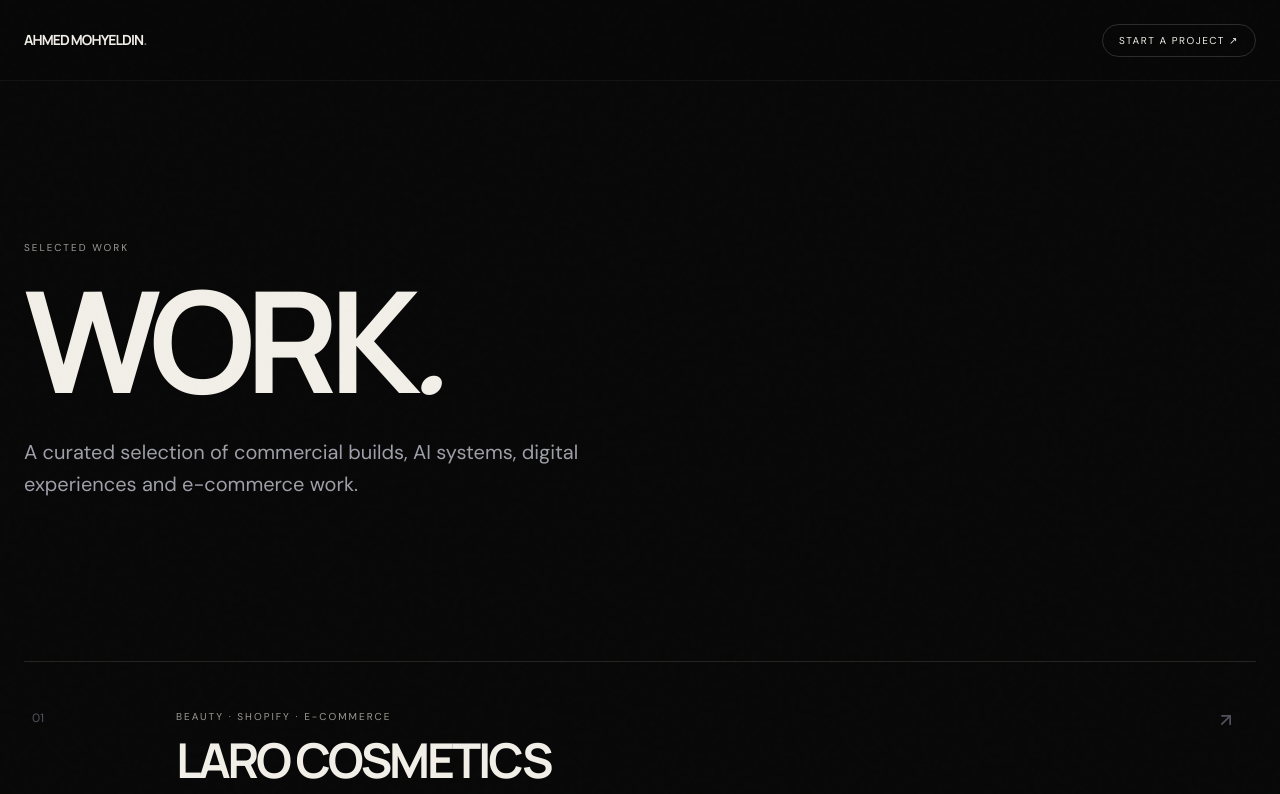
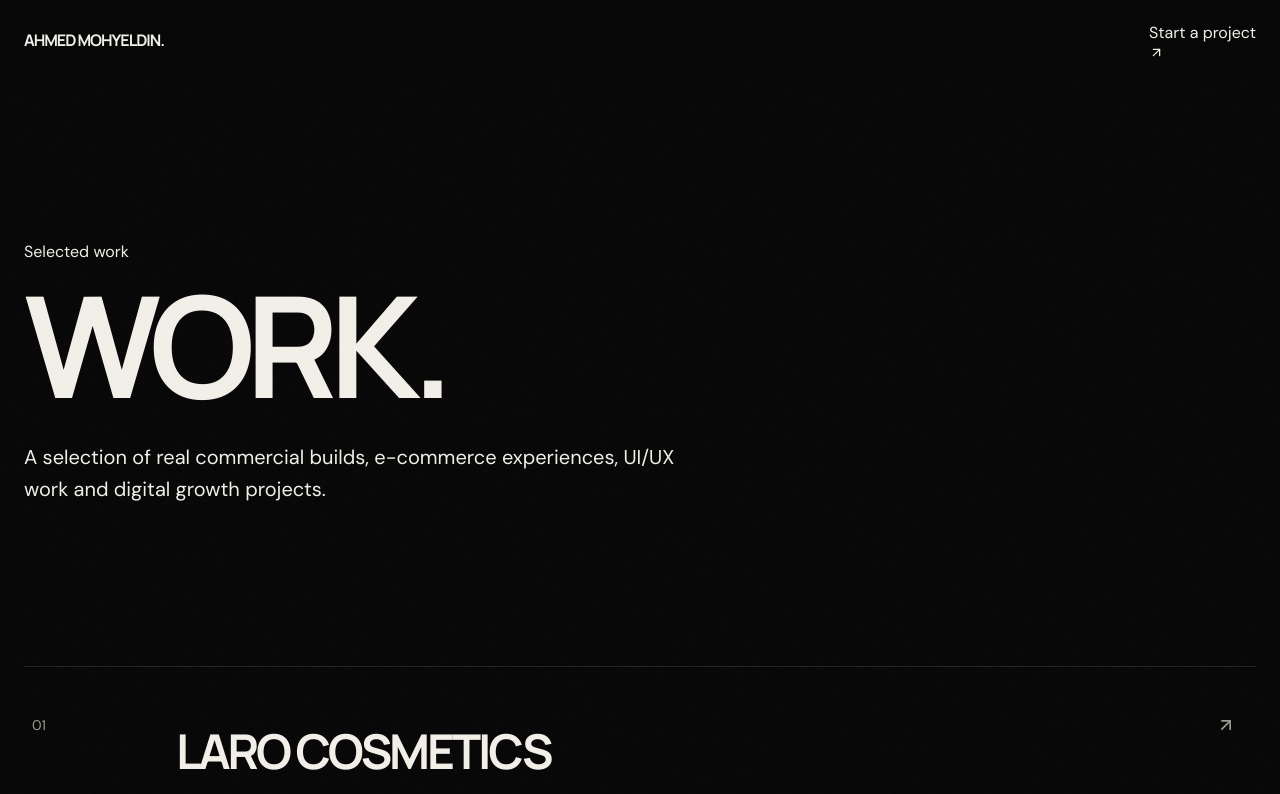
Before and after one commit to AhmedMohy99/ahmed-mohy-portfolio, a Next.js app: page /work in a window 1280 px wide. Shown: the top 794 px of the page. Built offline with nearby package versions, Linux system fonts and the light colour scheme; a web font is replaced by a local one.

Commit message:
fix: update work index to current project data schema

```diff
--- a/app/work/page.tsx
+++ b/app/work/page.tsx
@@ -4,18 +4,35 @@ import { ArrowUpRight } from 'lucide-react';
 import { projects } from '@/data/projects';
 
 export const metadata: Metadata = {
-  title: 'Selected Work — Ahmed Mohyeldin',
-  description: 'Software, AI, 3D, e-commerce and digital experience projects by Ahmed Mohyeldin.',
+  title: 'Selected Work',
+  description: 'Selected software, e-commerce, Shopify, UI/UX and digital growth work by Ahmed Mohyeldin.',
 };
 
 export default function WorkPage() {
   return (
     <main className="grain min-h-screen">
-      <header className="sticky top-0 z-40 border-b border-white/5 bg-[#080808]/80 backdrop-blur-xl">
-        <div className="container flex h-20 items-center justify-between"><Link href="/" className="display text-sm">AHMED MOHYELDIN<span className="text-zinc-500">.</span></Link><Link href="/#contact" className="rounded-full border border-white/15 px-4 py-2 text-[10px] uppercase tracking-[.15em]">Start a project ↗</Link></div>
+      <header className="site-nav sticky top-0 z-40">
+        <div className="container flex h-20 items-center justify-between">
+          <Link href="/" className="display text-base">AHMED MOHYELDIN<span className="text-[var(--bronze)]">.</span></Link>
+          <Link href="/#contact" className="btn btn-primary">Start a project <ArrowUpRight size={15} /></Link>
+        </div>
       </header>
-      <section className="container py-28 md:py-40"><div className="eyebrow">SELECTED WORK</div><h1 className="display mt-6 text-[clamp(4rem,11vw,11rem)] leading-[.8]">WORK<span className="serif font-normal italic">.</span></h1><p className="mt-10 max-w-2xl text-xl leading-relaxed text-zinc-400">A curated selection of commercial builds, AI systems, digital experiences and e-commerce work.</p></section>
-      <section className="container pb-32"><div className="border-t border-[#242421]">{projects.map((project, i) => <Link key={project.slug} href={`/work/${project.slug}`} className="group grid md:grid-cols-[120px_1fr_32px] gap-6 items-start border-b border-[#242421] py-9 md:py-12 hover:bg-white/[.02] transition px-2"><span className="text-xs text-zinc-600">{String(i + 1).padStart(2, '0')}</span><div><div className="eyebrow">{project.type}</div><h2 className="display mt-3 text-3xl md:text-5xl group-hover:translate-x-2 transition-transform">{project.name}</h2><p className="mt-4 max-w-xl text-sm text-zinc-500">{project.description}</p></div><ArrowUpRight className="text-zinc-600 group-hover:text-white" size={20} /></Link>)}</div></section>
+      <section className="container py-28 md:py-40">
+        <div className="label">Selected work</div>
+        <h1 className="display mt-6 text-[clamp(4rem,11vw,11rem)] leading-[.8]">WORK<span className="serif-italic">.</span></h1>
+        <p className="mt-10 max-w-2xl text-xl leading-relaxed text-[var(--ink-soft)]">A selection of real commercial builds, e-commerce experiences, UI/UX work and digital growth projects.</p>
+      </section>
+      <section className="container pb-32">
+        <div className="border-t border-[var(--line)]">
+          {projects.map((project, i) => (
+            <Link key={project.slug} href={`/work/${project.slug}`} className="group grid items-start gap-6 border-b border-[var(--line)] px-2 py-9 transition hover:bg-[var(--panel)] md:grid-cols-[120px_1fr_32px] md:py-12">
+              <span className="text-sm text-[var(--muted)]">{String(i + 1).padStart(2, '0')}</span>
+              <div><div className="text-sm text-[var(--bronze)]">{project.tag}</div><h2 className="display mt-3 text-3xl md:text-5xl transition-transform group-hover:translate-x-2">{project.name}</h2><p className="mt-4 max-w-xl text-[var(--ink-soft)]">{project.description}</p></div>
+              <ArrowUpRight className="text-[var(--muted)] transition group-hover:-translate-y-1 group-hover:translate-x-1" size={20} />
+            </Link>
+          ))}
+        </div>
+      </section>
     </main>
   );
 }
```
